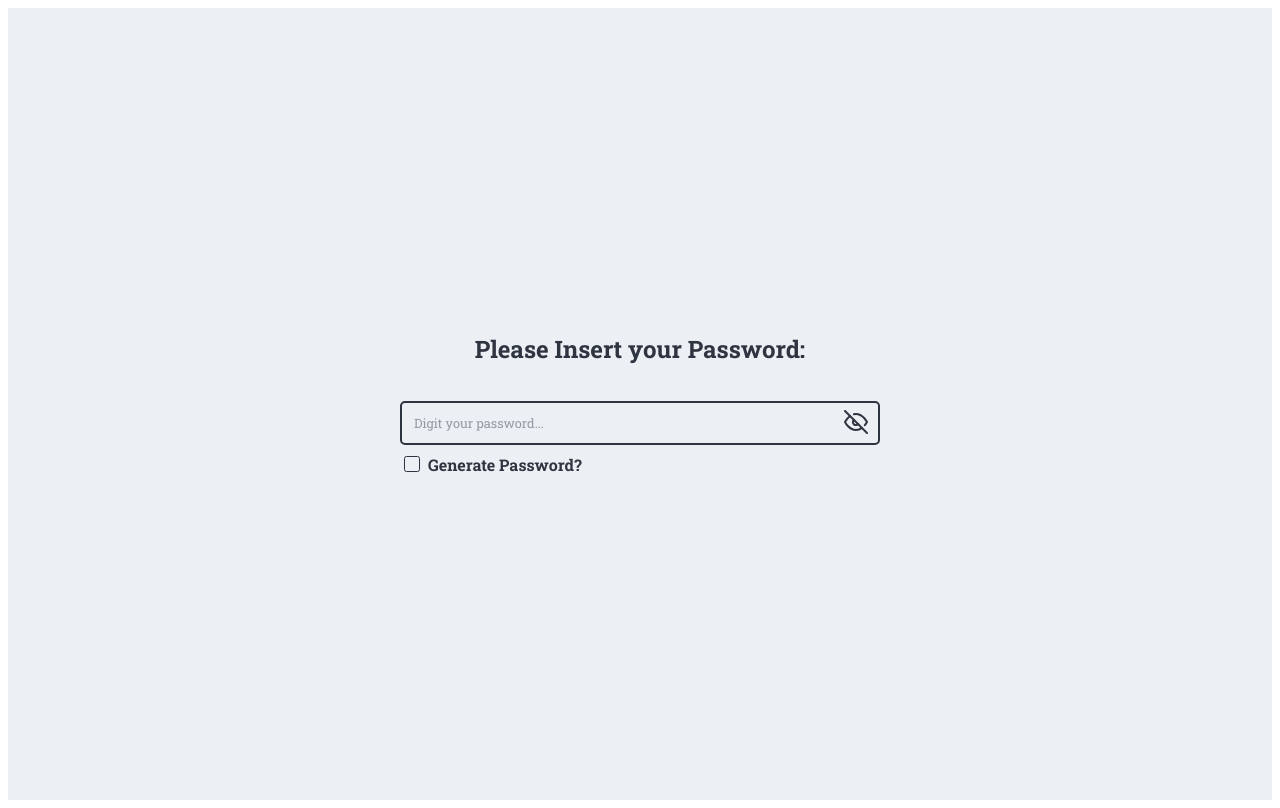
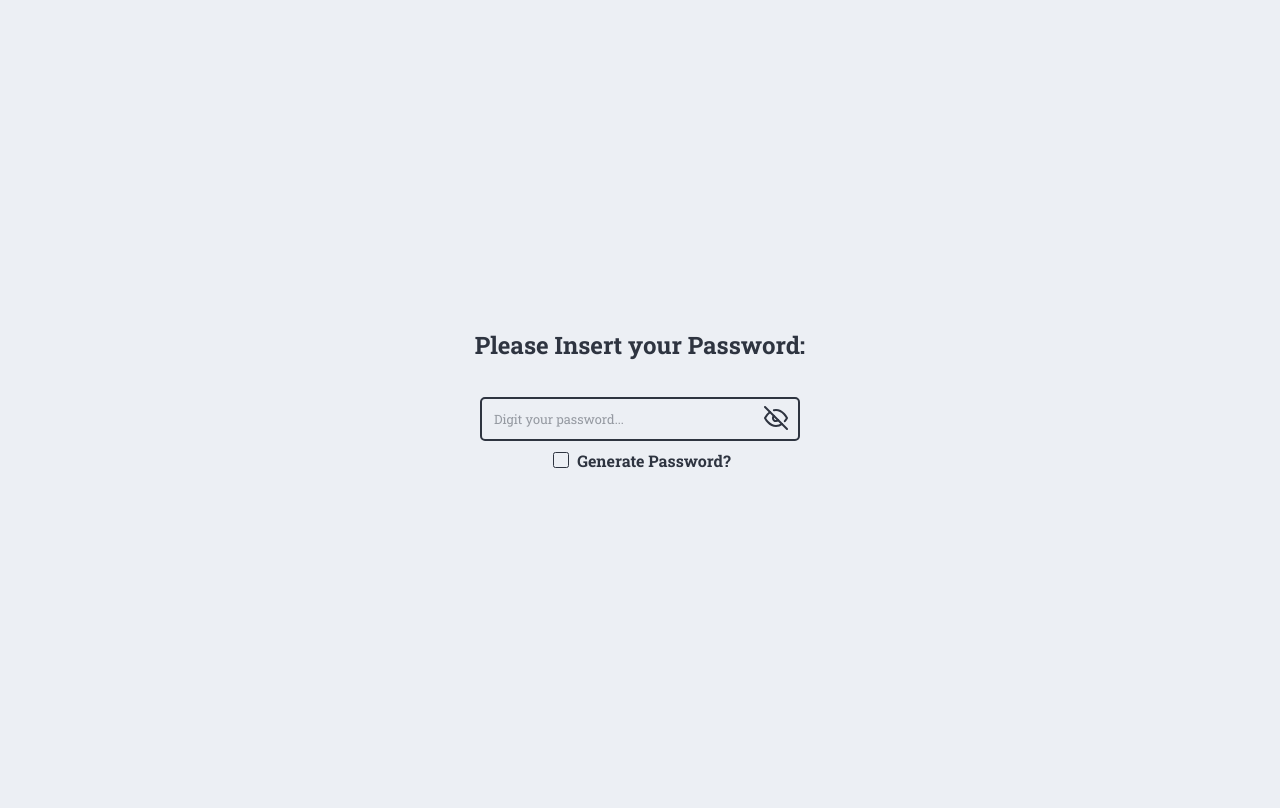
Before and after one commit to PattonHoffiman/password-generator, a Next.js app: page / in a window 1280 px wide. Built offline with nearby package versions, Linux system fonts and the light colour scheme.

Commit message:
fix: add global styles and fix margins

```diff
--- a/src/app/layout.tsx
+++ b/src/app/layout.tsx
@@ -1,8 +1,11 @@
+'use client'
+
 import { Roboto_Slab } from 'next/font/google';
+import { createGlobalStyle } from 'styled-components';
 
 import StyledComponentsRegistry from './registry';
 
-export const metadata = {
+const metadata = {
   title: 'Password Generator',
   description: 'Password Generator',
 }
@@ -13,6 +16,23 @@ const robotoSlab = Roboto_Slab({
   weight: ['300', '400', '500', '700'],
 });
 
+const GlobalStyles = createGlobalStyle`
+  html,
+  body {
+    margin: 0;
+    padding: 0;
+
+    width: 100vw;
+    height: 100vh;
+
+    display: flex;
+    align-items: center;
+    justify-content: center;
+
+    background-color: #eceff4;
+  }
+`;
+
 export default function RootLayout({
   children,
 }: {
@@ -22,6 +42,7 @@ export default function RootLayout({
     <html lang="pt-br">
       <body className={`${robotoSlab.variable}`}>
         <StyledComponentsRegistry>
+          <GlobalStyles />
           {children}
         </StyledComponentsRegistry>
       </body>
--- a/src/app/page.tsx
+++ b/src/app/page.tsx
@@ -3,9 +3,7 @@
 import GeneratePassword from "@/components/pages/GeneratePassword";
 
 const MyGeneratePasswordPage: React.FC = () => (
-  <main>
-    <GeneratePassword />
-  </main>
+  <GeneratePassword />
 );
 
 export default MyGeneratePasswordPage;
--- a/src/app/password/[id]/page.tsx
+++ b/src/app/password/[id]/page.tsx
@@ -4,9 +4,7 @@ import ShowPassword from '@/components/pages/ShowPassword';
 
 const Page: React.FC = () => {
   return (
-    <main>
-      <ShowPassword />
-    </main>
+    <ShowPassword />
   );
 };
 
--- a/src/components/Button/styles.ts
+++ b/src/components/Button/styles.ts
@@ -7,11 +7,10 @@ interface IButtonProps {
 
 export const Container = styled.button<IButtonProps>`
   width: 100%;
-  max-width: 30rem;
+  max-width: 15rem;
   min-height: 1.875rem;
 
-  margin-top: 0.5rem;
-  margin-bottom: 0.5rem;
+  margin: 0.5rem auto;
 
   opacity: 0.7;
   border: none;
--- a/src/components/Checkbox/styles.ts
+++ b/src/components/Checkbox/styles.ts
@@ -6,7 +6,7 @@ interface IContainerProps {
 
 export const Container = styled.div<IContainerProps>`
   width: fit-content;
-  margin: ${({ margin }) => margin || ''};
+  margin: ${({ margin }) => margin || '0 auto'};
 
   > label {
     display: flex;
--- a/src/components/Input/styles.ts
+++ b/src/components/Input/styles.ts
@@ -4,7 +4,9 @@ export const Container = styled.div`
   font-family: var(--font-roboto-slab), monospace;
 
   width: 100%;
-  max-width: 30rem;
+  max-width: 20rem;
+
+  margin: 0 auto;
   margin-bottom: 0.5rem;
 
   display: flex;
@@ -46,6 +48,7 @@ export const EyeButton = styled.button`
 export const InnerInput = styled.input`
   width: 100%;
   border: none;
+
   min-height: 1.875rem;
   padding-left: 0.5rem;
 
--- a/src/components/Select/styles.ts
+++ b/src/components/Select/styles.ts
@@ -4,10 +4,12 @@ export const Container = styled.div`
   font-family: var(--font-roboto-slab), monospace;
 
   width: 100%;
-  max-width: 30rem;
+  max-width: 20rem;
 
   font-weight: 400;
   font-size: 1.3rem;
+
+  margin: 0 auto;
   margin-bottom: 0.5rem;
 
   display: flex;
--- a/src/components/SelectDropdown/styles.ts
+++ b/src/components/SelectDropdown/styles.ts
@@ -4,10 +4,12 @@ export const Container = styled.div`
   font-family: var(--font-roboto-slab), monospace;
 
   width: 100%;
-  max-width: 30rem;
+  max-width: 20rem;
 
   font-weight: 400;
   font-size: 1.3rem;
+
+  margin: 0 auto;
   margin-bottom: 0.5rem;
 
   display: flex;
--- a/src/components/templates/index.ts
+++ b/src/components/templates/index.ts
@@ -19,9 +19,7 @@ export const Content = styled.div`
 `;
 
 export const Container = styled.div`
-  width: 100%;
-  height: 99vh;
-  background-color: #eceff4;
+  flex: 1;
 
   display: flex;
   align-items: center;
@@ -33,13 +31,18 @@ export const Container = styled.div`
 
 export const ErrorContainer = styled.div`
   width: 100%;
-  max-width: 30rem;
+  margin: 0 auto;
+  max-width: 20rem;
   padding-top: 6rem;
 
   display: flex;
   align-items: center;
   flex-direction: row;
   justify-content: center;
+
+  > label {
+    font-size: 1rem;
+  }
 `;
 
 export const Wrapper = styled.div<IWrapper>`
@@ -82,7 +85,8 @@ export const Label = styled.label<ILabelProps>`
   &.status {
     font-weight: 400;
     font-size: 0.8rem;
-    margin-left: 0.25rem;
+    margin-right: auto;
+    margin-left: 5.25rem;
 
     > span {
       font-weight: 700;
```
